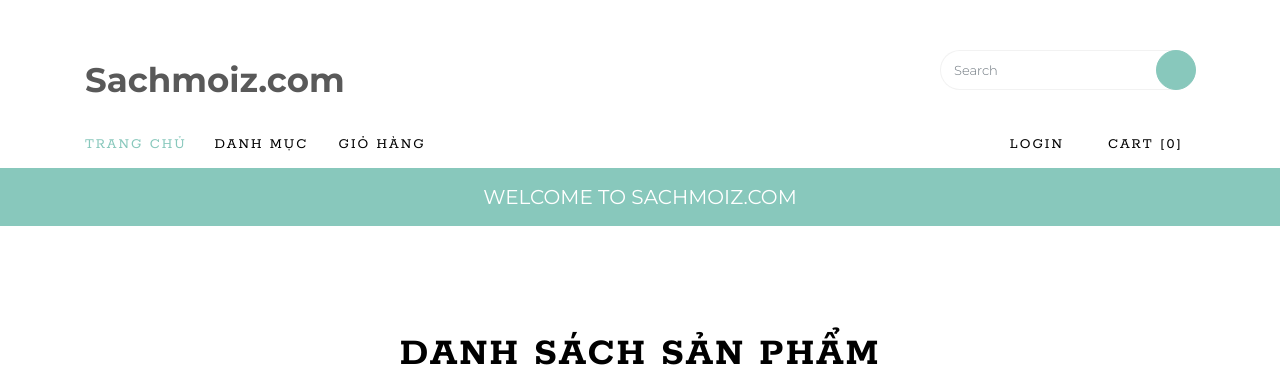
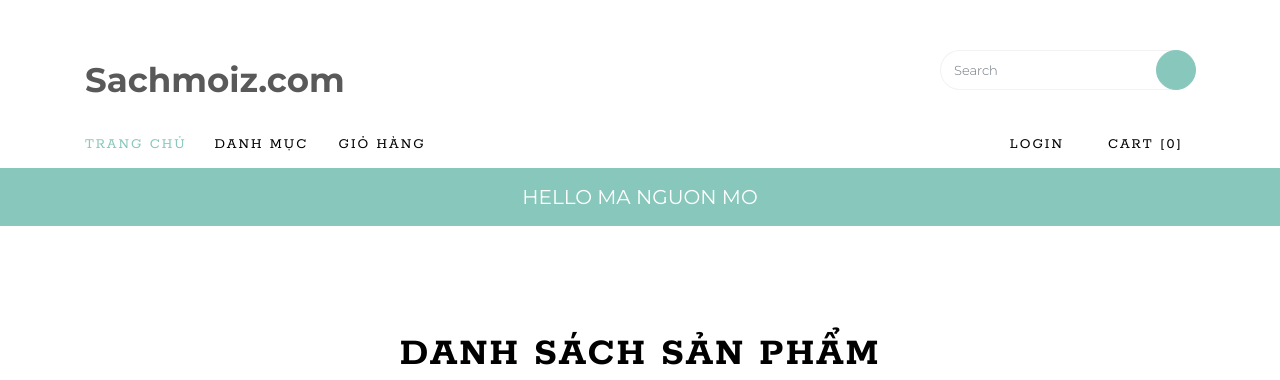
Before and after one commit to Phanduc1811/JSP, a PHP site: page / in a window 1280 px wide. Shown: the top 380 px of the page. Run offline with PHP 8.4, Linux system fonts and the light colour scheme; data that the repository does not hold is empty; some libraries are stand-ins or nearby versions; some web fonts are replaced.

Commit message:
Push code tiep ne

```diff
--- a/index.php
+++ b/index.php
@@ -66,7 +66,7 @@ $book = $objStatement->fetchAll(PDO::FETCH_OBJ);
                                 <div class="owl-carousel2">
                                     <div class="item">
                                         <div class="col">
-                                            <h3><a href="#">Welcome to Sachmoiz.com</a></h3>
+                                            <h3><a href="#">Hello ma nguon mo</a></h3>
                                         </div>
                                     </div>
                                     <div class="item">
--- a/result.php
+++ b/result.php
@@ -71,11 +71,13 @@ $datakw = $objStatement->fetchAll(PDO::FETCH_OBJ);
 								<div class="owl-carousel2">
 									<div class="item">
 										<div class="col">
+											<h3>Hello ma nguon mo</h3>
 											<h3><a href="#">25% off (Almost) Everything! Use Code: Summer Sale</a></h3>
 										</div>
 									</div>
 									<div class="item">
 										<div class="col">
+											<h3>Hello ma nguon mo</h3>
 											<h3><a href="#">Our biggest sale yet 50% off all summer shoes</a></h3>
 										</div>
 									</div>
```
